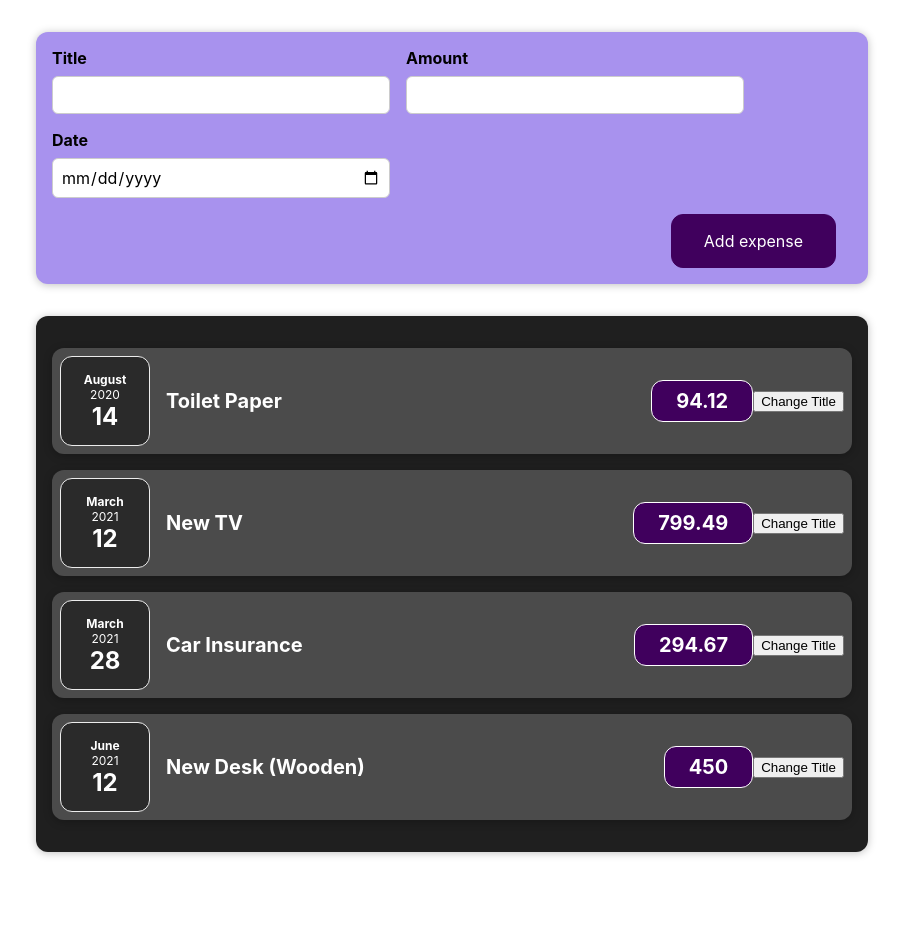
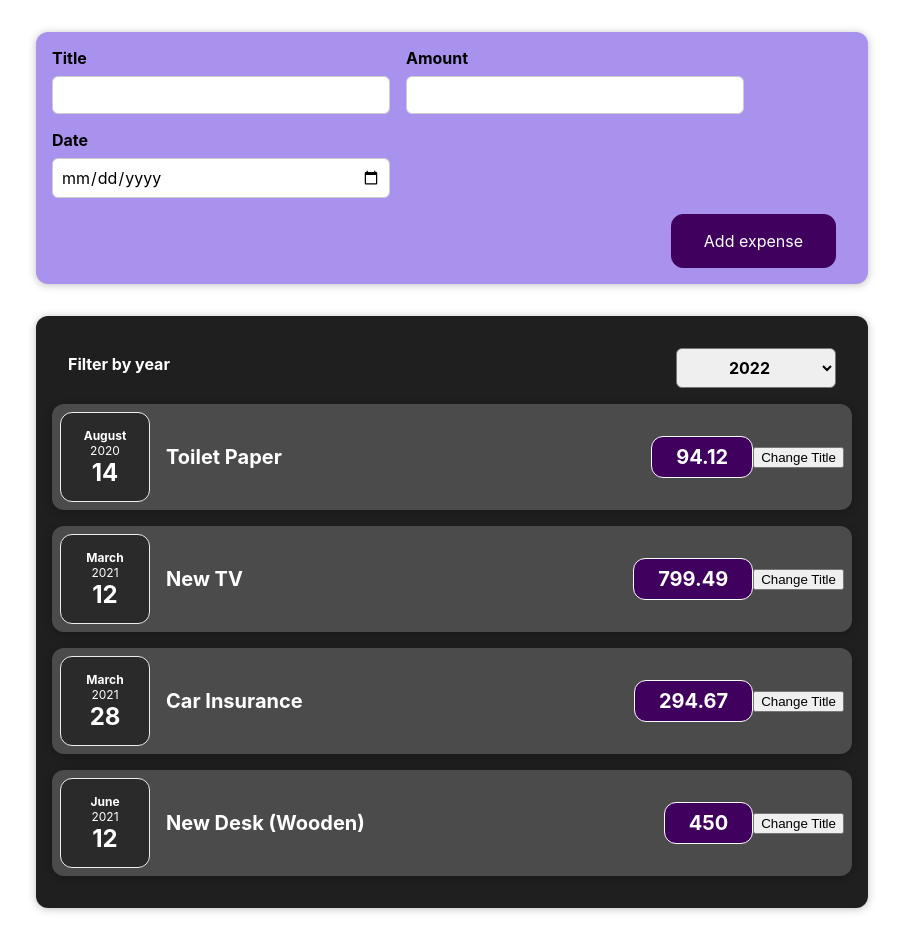
Before and after one commit to xburda4/react-course, a React (Create React App) app: page / in a window 1280 px wide. Shown: the whole page, without its empty margins (188-1091 px from the left). Before the commit the page ends 884 px from the top, so only its background shows below. Built offline with nearby package versions, Linux system fonts and the light colour scheme.

Commit message:
Second assigment

```diff
--- a/src/App.js
+++ b/src/App.js
@@ -10,7 +10,12 @@
             amount: 94.12,
             date: new Date(2020, 7, 14),
         },
-        {id: 'e2', title: 'New TV', amount: 799.49, date: new Date(2021, 2, 12)},
+        {
+            id: 'e2',
+            title: 'New TV',
+            amount: 799.49,
+            date: new Date(2021, 2, 12)
+        },
         {
             id: 'e3',
             title: 'Car Insurance',
@@ -25,9 +30,13 @@
         },
     ];
 
+    const addExpenseHandler = (expense) => {
+        console.log(expense)
+    }
+
     return (
         <div>
-            <NewExpense/>
+            <NewExpense onAddExpense={addExpenseHandler}/>
             <ExpenseItemsList expenses={expenses}/>
         </div>
     );
--- a/src/components/Expenses/ExpenseItemsList.js
+++ b/src/components/Expenses/ExpenseItemsList.js
@@ -1,9 +1,18 @@
 import ExpenseItem from "./ExpenseItem";
+import ExpensesFilter from "./ExpensesFilter";
 import './ExpenseItemsList.css'
+import {useState} from "react";
 
 function ExpenseItemsList(props) {
+    const [selectedYear, setSelectedYear] = useState('')
+    const saveSelectedYearHandler = (selectedYear) => {
+        setSelectedYear(selectedYear)
+        console.log(selectedYear)
+    }
+
     return (
         <div className="expenses">
+            <ExpensesFilter onSelectedYear={saveSelectedYearHandler}/>
             {props.expenses.map(o => <ExpenseItem title={o.title} amount={o.amount} date={o.date}/>)}
 
         </div>
--- /dev/null
+++ b/src/components/Expenses/ExpensesFilter.css
@@ -0,0 +1,24 @@
+.expenses-filter {
+    color: white;
+    padding: 0 1rem;
+}
+
+.expenses-filter__control {
+    display: flex;
+    width: 100%;
+    align-items: center;
+    justify-content: space-between;
+    margin: 1rem 0;
+}
+
+.expenses-filter label {
+    font-weight: bold;
+    margin-bottom: 0.5rem;
+}
+
+.expenses-filter select {
+    font: inherit;
+    padding: 0.5rem 3rem;
+    font-weight: bold;
+    border-radius: 6px;
+}
--- /dev/null
+++ b/src/components/Expenses/ExpensesFilter.js
@@ -0,0 +1,25 @@
+import React, {useState} from 'react';
+
+import './ExpensesFilter.css';
+
+const ExpensesFilter = (props) => {
+    const newYearHandler = (event) => {
+        props.onSelectedYear(event.target.value)
+    }
+
+    return (
+        <div className='expenses-filter'>
+            <div className='expenses-filter__control'>
+                <label>Filter by year</label>
+                <select onChange={newYearHandler}>
+                    <option value='2022'>2022</option>
+                    <option value='2021'>2021</option>
+                    <option value='2020'>2020</option>
+                    <option value='2019'>2019</option>
+                </select>
+            </div>
+        </div>
+    );
+};
+
+export default ExpensesFilter;
--- a/src/components/NewExpense/ExpenseForm.js
+++ b/src/components/NewExpense/ExpenseForm.js
@@ -1,7 +1,7 @@
 import "./ExpenseForm.css"
 import {useState} from "react";
 
-const ExpenseForm = () => {
+const ExpenseForm = (props) => {
     const [enteredTitle, setEnteredTitle] = useState('')
     const [enteredAmount, setEnteredAmount] = useState('')
     const [enteredDate, setEnteredDate] = useState('')
@@ -18,20 +18,49 @@
         setEnteredDate(event.target.value)
     }
 
+    const submitHandler = (event) => {
+        event.preventDefault();
+
+        const expenseData = {
+            title: enteredTitle,
+            amount: enteredAmount,
+            date: new Date(enteredDate),
+        }
+
+        props.onSaveExpenseData(expenseData)
+        setEnteredTitle('')
+        setEnteredAmount('')
+        setEnteredDate('')
+    }
+
     return (
-        <form>
+        <form onSubmit={submitHandler}>
             <div className="new-expense__controls">
                 <div className="new-expense__control">
                     <label>Title</label>
-                    <input type="text" onChange={titleChangeHandler}/>
+                    <input type="text"
+                           value={enteredTitle}
+                           onChange={titleChangeHandler}
+                    />
                 </div>
                 <div className="new-expense__control">
                     <label>Amount</label>
-                    <input type="number" min="0.01" step="0.01" onChange={amountChangeHandler}/>
+                    <input type="number"
+                           value={enteredAmount}
+                           min="0.01"
+                           step="0.01"
+                           onChange={amountChangeHandler}
+                    />
                 </div>
                 <div className="new-expense__control">
                     <label>Date</label>
-                    <input type="date" min="2019-01-01" max="2022-12-31" onChange={dateChangeHandler}/>
+                    <input
+                        type="date"
+                        value={setEnteredDate}
+                        min="2019-01-01"
+                        max="2022-12-31"
+                        onChange={dateChangeHandler}
+                    />
                 </div>
             </div>
             <div className="new-expense__actions">
--- a/src/components/NewExpense/NewExpense.js
+++ b/src/components/NewExpense/NewExpense.js
@@ -1,10 +1,18 @@
 import './NewExpense.css'
 import ExpenseForm from "./ExpenseForm";
 
-const NewExpense = () => {
+const NewExpense = (props) => {
+    const saveExpenseDataHandler = (enteredExpenseData) => {
+        const expenseData = {
+            ...enteredExpenseData,
+            id: Math.random().toString(),
+        }
+        props.onAddExpense(expenseData)
+    }
+
     return (
         <div className="new-expense">
-            <ExpenseForm />
+            <ExpenseForm onSaveExpenseData={saveExpenseDataHandler}/>
         </div>
     )
 };
```
